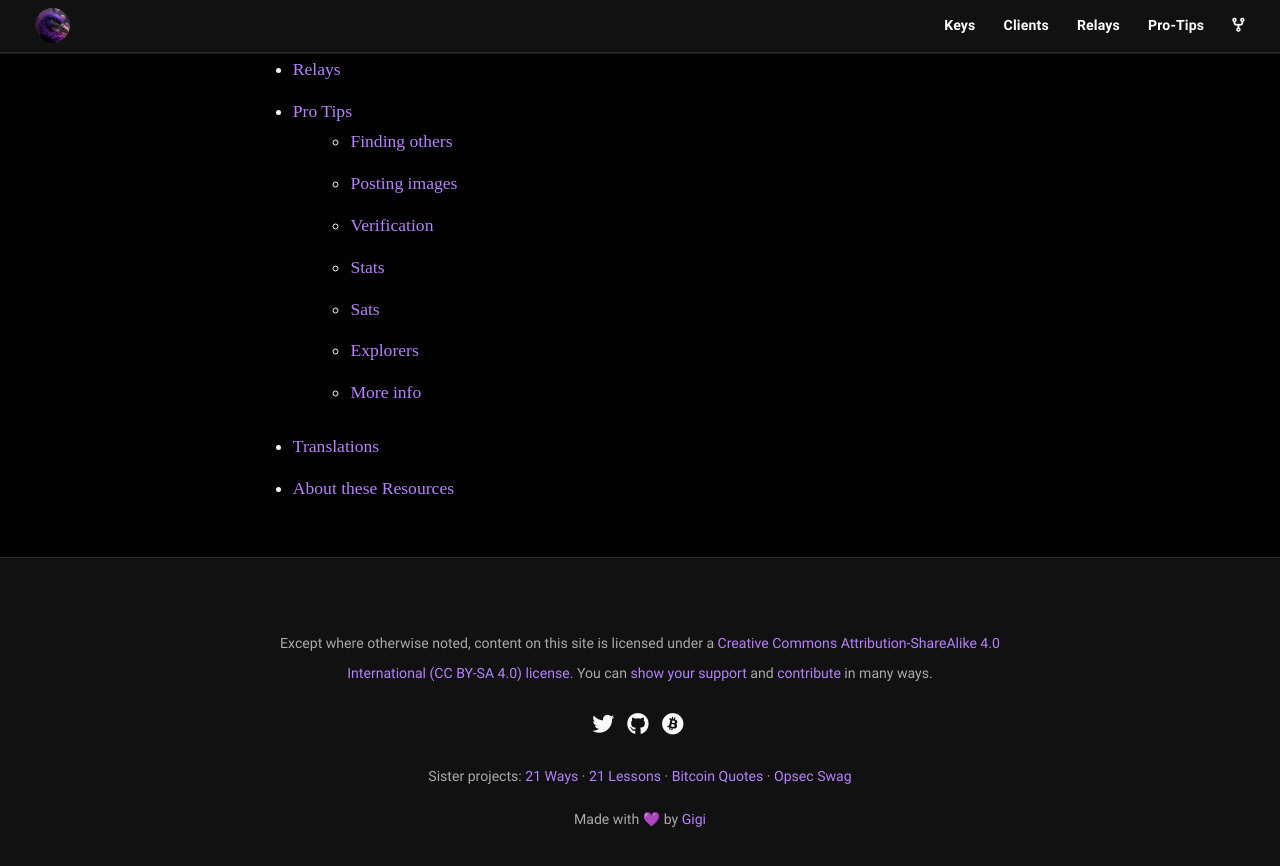
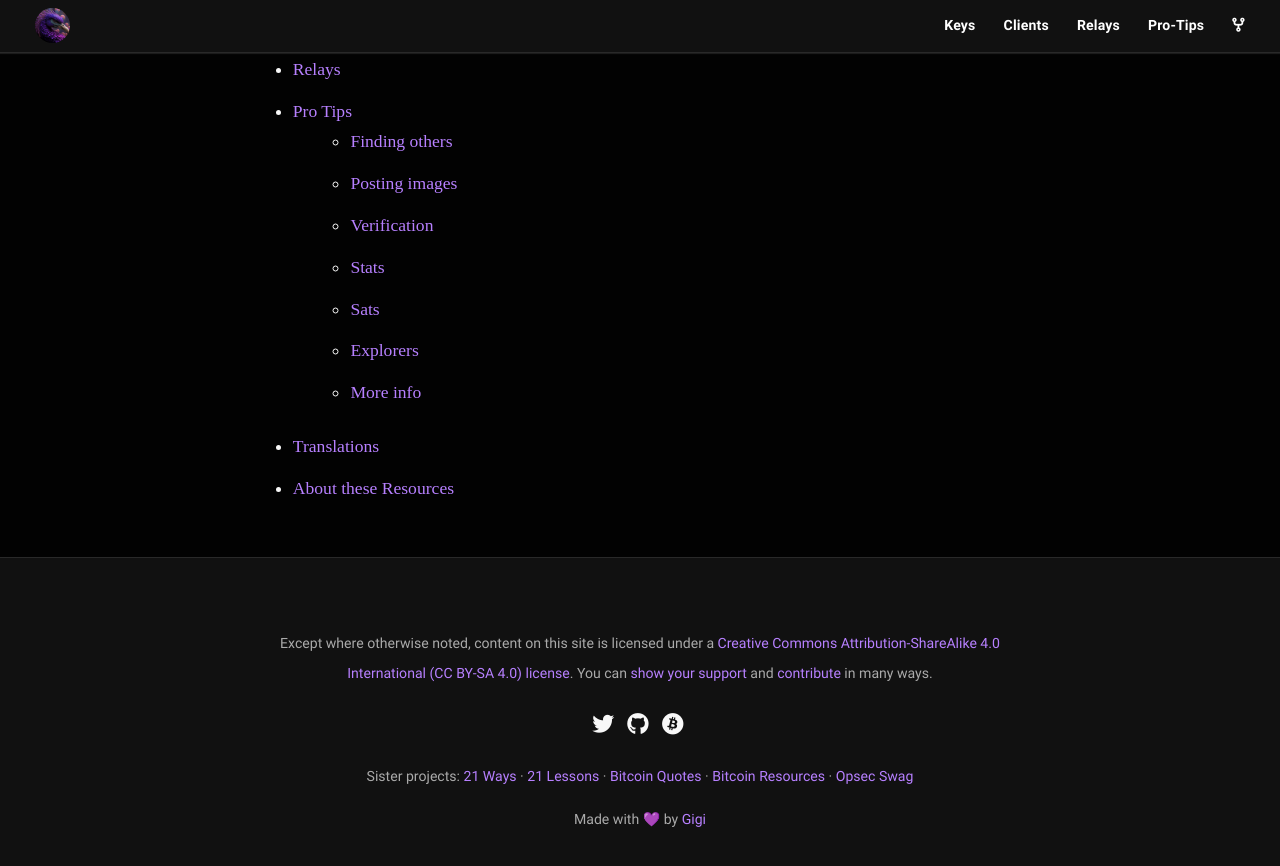
Before and after one commit to nostr-resources/nostr-resources.github.io, a Jekyll site: the page built from index.md, in a window 1280 px wide and 900 px high, scrolled down 8313 px. Shown: the top 866 px of the window. Built offline with Jekyll 4.4.1, drawn with Linux system fonts in a browser that asks for light colours; some web fonts are replaced.

Commit message:
Update sister sites

```diff
--- a/_includes/footer.html
+++ b/_includes/footer.html
@@ -17,9 +17,10 @@
       <p class="sister_projects">
         <small>
           Sister projects:
-          <a href="https://www.patreon.com/dergigi">21 Ways</a> ·
+          <a href="https://21-ways.com">21 Ways</a> ·
           <a href="https://21lessons.com">21 Lessons</a> ·
           <a href="https://www.bitcoin-quotes.com">Bitcoin Quotes</a> ·
+          <a href="https://bitcoin-resources.com">Bitcoin Resources</a> ·
           <a href="https://opsecswag.com/">Opsec Swag</a>
         </small>
       </p>
```
